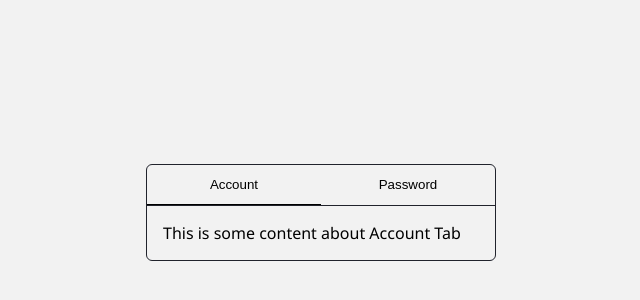
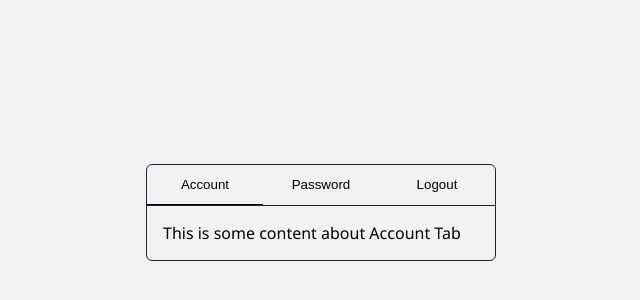
Before and after one commit to eha49/compies, a React (Vite) app: page / in a window 1280 px wide. Shown: the part 188-488 px from the top of the page, without its empty margins (319-959 px from the left). Built offline with nearby package versions, Linux system fonts and the light colour scheme.

Commit message:
testing to check multiple tabs

```diff
--- a/src/App.jsx
+++ b/src/App.jsx
@@ -33,12 +33,16 @@ function App() {
         <Tabs.List>
           <Tabs.Trigger value="tab1">Account</Tabs.Trigger>
           <Tabs.Trigger value="tab2">Password</Tabs.Trigger>
+          <Tabs.Trigger value="tab3">Logout</Tabs.Trigger>
         </Tabs.List>
         <Tabs.Content value="tab1">
           <div>This is some content about Account Tab</div>
         </Tabs.Content>
         <Tabs.Content value="tab2">
           <div>This is some content about Password Tab</div>
+        </Tabs.Content>
+        <Tabs.Content value="tab3">
+          <div>This is some content about Logout Tab</div>
         </Tabs.Content>
       </Tabs>
 
--- a/src/components/Tabs/Tabs.jsx
+++ b/src/components/Tabs/Tabs.jsx
@@ -1,7 +1,6 @@
 import React from "react";
 import styled from "styled-components";
 import { COLORS } from "../constants";
-import { ArrowDown, ArrowRight } from "react-feather";
 
 const TabContext = React.createContext();
 
@@ -11,6 +10,9 @@ function reducer(tab, action) {
       return action.value;
     }
     case "tab2": {
+      return action.value;
+    }
+    case "tab3": {
       return action.value;
     }
   }
```
